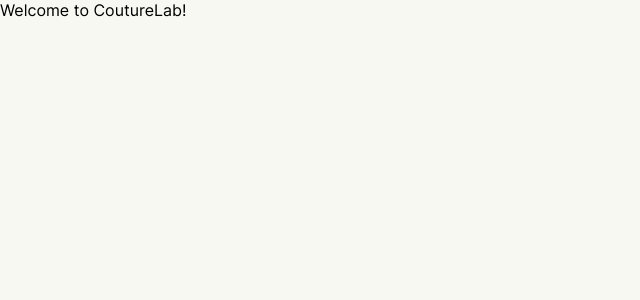
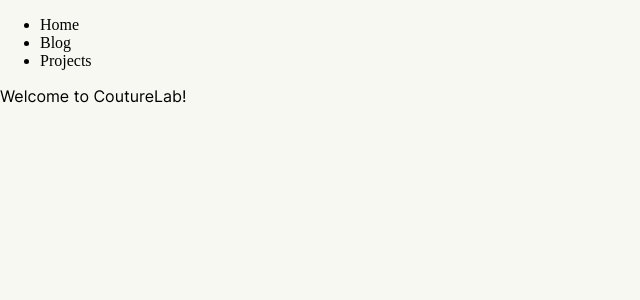
Before and after one commit to felixliang50779/Couture-Lab, a React (Create React App) app in the folder couture-lab-ui/: page /Home in a window 1280 px wide. Shown: the top 300 px of the page, without its empty margins (0-640 px from the left). Built offline with nearby package versions, Linux system fonts and the light colour scheme.

Commit message:
basic draft of navbar

```diff
--- a/couture-lab-ui/src/App.js
+++ b/couture-lab-ui/src/App.js
@@ -1,11 +1,13 @@
 import { BrowserRouter as Router, Routes, Route, Navigate }
     from 'react-router-dom';
 import Home from './Pages/Home.js';
+import NavBar from './navbar.js';
 import './App.css';
 
 function App() {
   return (
     <Router>
+      <NavBar />
       <Routes>
         <Route path='/' element={<Navigate replace to='/Home' />} />
         <Route path='/Home' element={<Home />} />
--- /dev/null
+++ b/couture-lab-ui/src/navbar.js
@@ -0,0 +1,13 @@
+import React from 'react';
+
+export default function NavBar() {
+    return (
+        <nav className="nav">
+            <ul>
+                <li>Home</li>
+                <li>Blog</li>
+                <li>Projects</li>
+            </ul>
+        </nav>
+    );
+}
```
